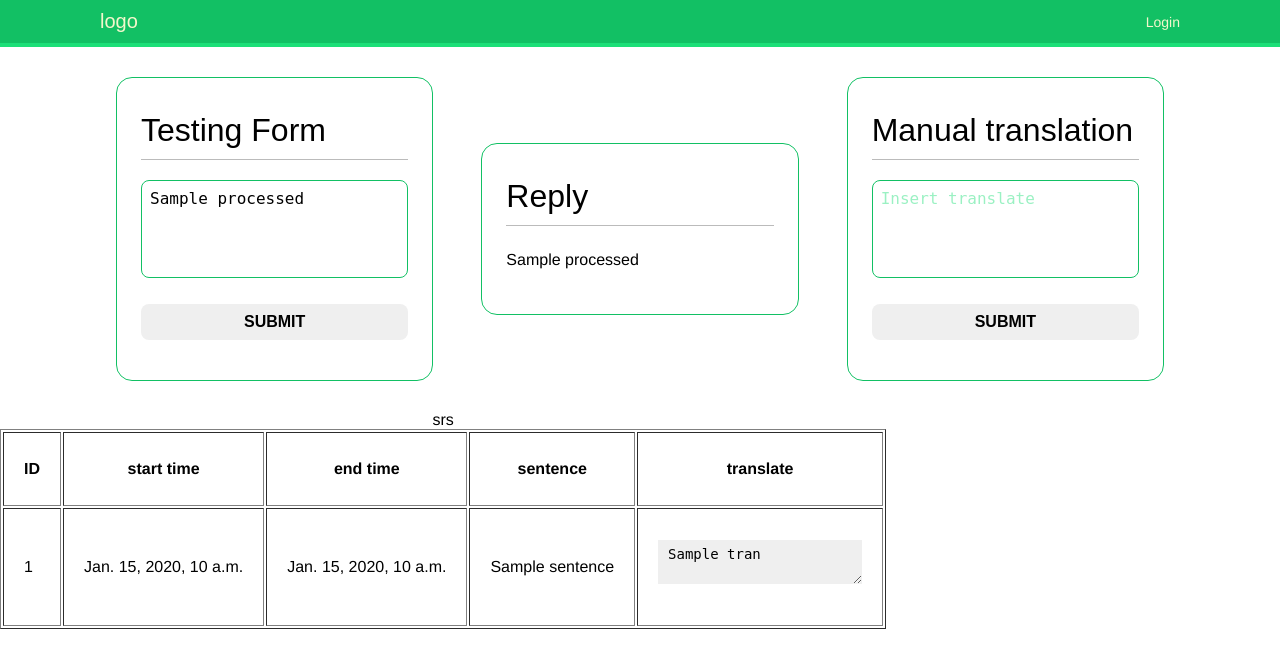
After one commit to Bashar511/Translation-System, a Django app: template backend/templates/test.html in a window 1280 px wide. The commit adds this page. Shown: the top 668 px of the page. Run offline with Django 3.2, Linux system fonts and the light colour scheme; the template is opened without the code that fills it: most values are stand-ins (such as "Sample title", 1, 10 or a date in 2020); some web fonts are replaced.

Commit message:
srt edit

```diff
--- a/backend/templates/base.html
+++ b/backend/templates/base.html
@@ -5,9 +5,11 @@
 <head>
     <meta charset="UTF-8" />
     <meta name="viewport" content="width=device-width, initial-scale=1.0" />
-    <title>{% block title %} {% endblock %}</title>
+    <title>{% block title %}{% endblock %}</title>
     <link rel="stylesheet" href="{% static 'css/style.css' %}">
-</head>
+
+
+   </head>
 <body>
     <div id="header">
         <span class="logo">logo</span>
--- a/backend/templates/browse_projects.html
+++ b/backend/templates/browse_projects.html
@@ -14,6 +14,8 @@
     <h2>{{ out.deliverytime }}</h2>
     <h2><a href="/media/{{ out.fileEN }}">{{ out.fileEN }}</a></h2>
     {% comment %} <a href="{%url 'edit_project' out.pk %}">update</a> {% endcomment %}
+    {% comment %} <button type="submit" id="btn" class="btn">Submit</button> {% endcomment %}
+    <button onclick="window.location.href='{% url 'translation:test' out.pk %}'">detials</button>
 
     {% endfor %}
   </div>
--- /dev/null
+++ b/backend/templates/test.html
@@ -0,0 +1,86 @@
+{% extends "base.html" %}
+{% block title %} test {% endblock %}
+{% block content %}
+{% comment %} {{ context }} {% endcomment %}
+<div class="container">
+  <div class="wrapper">
+    <h1>Testing Form</h1>
+    <form action="" method="post" class="form">
+      {% csrf_token %}
+      <textarea name="text_field" id="txt-input" class="txt-input" placeholder="Insert text to translate" >{{ processed }}</textarea>
+      <button type="submit" id="btn" class="btn">Submit</button>
+    </form>
+
+  </div>
+  <div class="wrapper">
+    <h1>Reply</h1>
+    <div class="replyy" id="replyy">
+      <p>{{ processed }}</p>
+      </div>
+  </div>
+  <div class="wrapper">
+    <h1>Manual translation</h1>
+    <form action="" method="post" class="form">
+      {% csrf_token %}
+      <textarea name="text_manual" id="txt-input" class="txt-input" placeholder="Insert translate" ></textarea>
+      <button type="submit" id="btn" class="btn">Submit</button>
+    </form>
+    </div>
+  </div>
+</div>
+<table border cellpadding="20"style="height: 200px; ">
+      <caption>srs</caption>
+      <tr>
+            <th>ID</th>
+            <th>start time</th>
+            <th>end time</th>
+            <th>sentence</th>
+            <th>translate</th>
+      </tr>
+      {% for key, value in file.items %}
+            <tr>
+            <td>{{ value.ID }}</td>
+            <td>{{ value.start_time }}</td>
+            <td>{{ value.end_time }}</td>
+            <td onclick="copyToTextarea('{{ value.sentence }}')">{{ value.sentence }}</td>
+            <td id="i"><textarea name="t" id="t">{{ tran }}</textarea></td>
+            {% endfor %}
+
+
+
+
+            </tr>
+</table>
+ {% comment %} {% for key, value in processed.items %} {% endcomment %}
+
+<script>
+      function copyToTextarea(text) {
+            var textarea1 = document.getElementById('txt-input');
+            //textarea.value = text ;
+            sentence = text.replace(/\n/g, ' ');
+            textarea1.value = JSON.stringify(sentence) + '\n';
+            const textarea = document.getElementById('replyy');
+            const button = document.getElementById('myButton');
+            const input = document.getElementById('i');
+            console.log(input)
+            button.addEventListener('click', () => {
+              const text1 = "tttttttttt"
+              console.log(text1)
+
+              input.value = text1;
+          });
+      }
+</script>
+
+
+{% endblock %}
+{% comment %} subtitles[current_id] = {
+      "ID": current_id,
+      "start_time": start_time,
+      "end_time": end_time,
+      "sentence": "\n".join(current_text),
+  } {% endcomment %}
+
+
+
+{% comment %} <button> create srt  {% endcomment %}
--- a/backend/templates/welcome.html
+++ b/backend/templates/welcome.html
@@ -5,5 +5,6 @@
 <p><a href="{% url 'translation:instant' %}">instance</a></p>
 <p><a href="{% url 'authh:register' %}">register</a></p>
 <p><a href="{% url 'authh:login' %}">log in</a></p>
+{% comment %} <p><a href="{% url 'translation:test' pk %}">test</a></p> {% endcomment %}
 
 {% endblock %}
--- a/backend/translationSite/urls.py
+++ b/backend/translationSite/urls.py
@@ -9,6 +9,8 @@ urlpatterns = [
     path('create_project/', views.create, name='create'),
     # path('current_project/<int:id>/', views.current, name='current'),
     path('current_project/<int:id>/', views.PostUpdateView.as_view(), name='current'),
+    # path('test/<int:id>/', views.test, name='test'),
+    path('test/<int:x>/', views.test, name='test'),
 
 
 ]
```
Also changed, not shown: backend/translationSite/subtitle_parser.py (+5 -4 lines), backend/translationSite/views.py (+38 -2 lines), backend/db.sqlite3, 4 other files.
